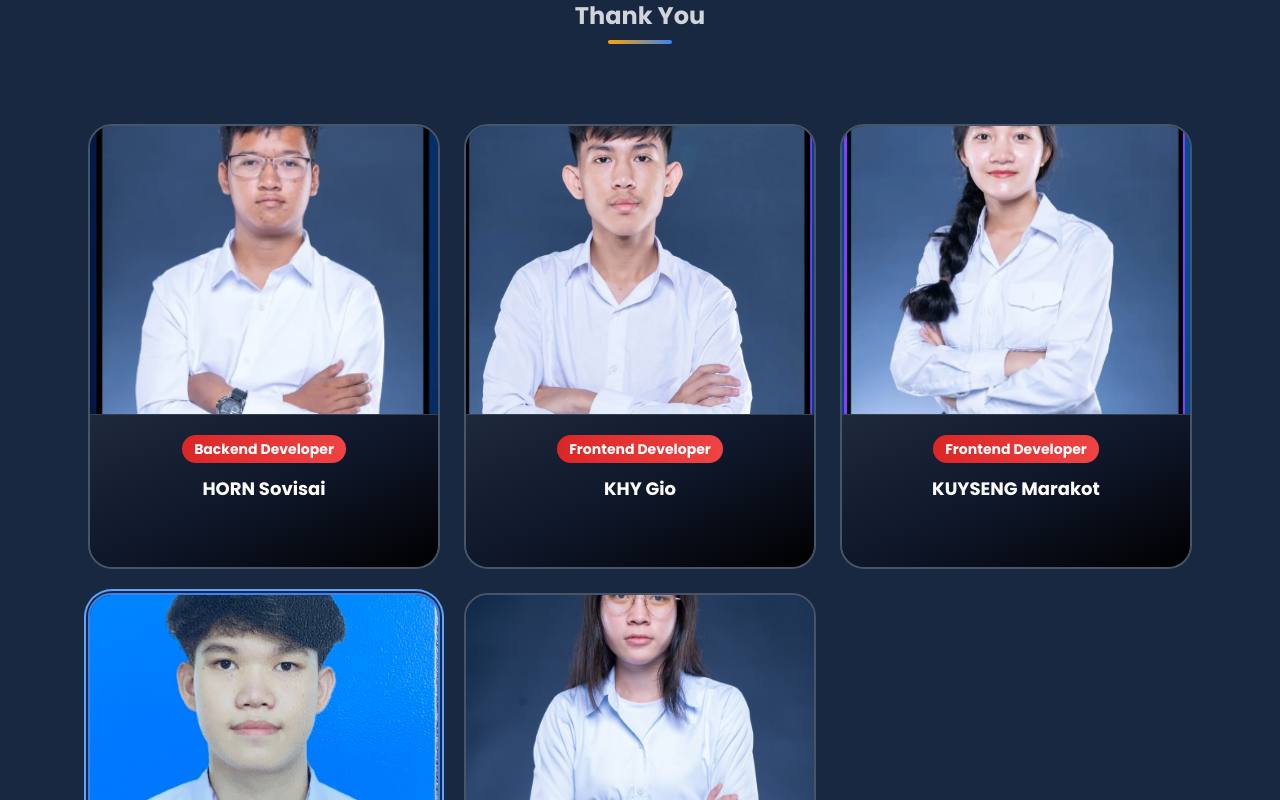
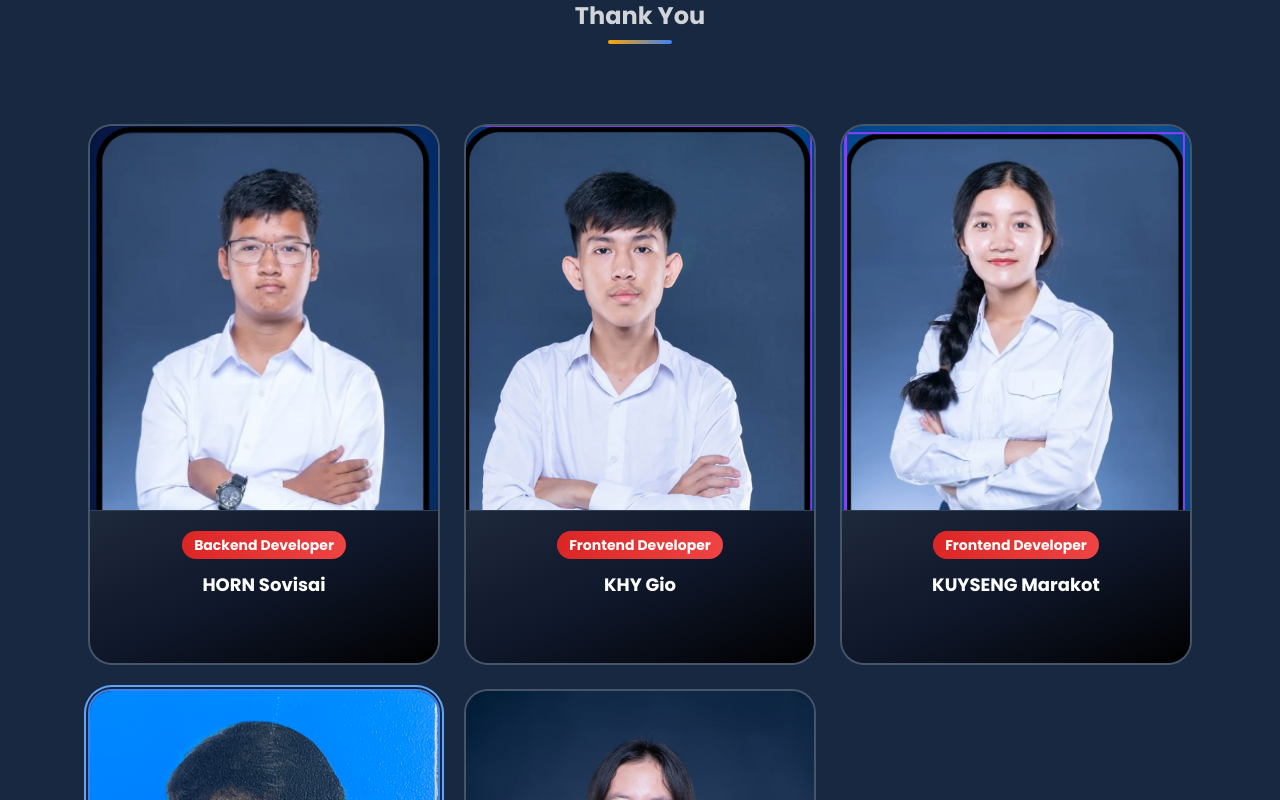
Before and after one commit to hornsovisal/kompi-cyber, a React (Vite) app in the folder frontend/: page / in a window 1280 px wide. Shown: the part 3100-3900 px from the top of the page. Built offline with nearby package versions, Linux system fonts and the light colour scheme; no server answers.

Commit message:
fix: improve team member image sizing and positioning - increase container height and pin images to top to show faces clearly

```diff
--- a/frontend/src/pages/Home.jsx
+++ b/frontend/src/pages/Home.jsx
@@ -816,11 +816,11 @@ export default function Home() {
                 }`}
               >
                 {/* Image Container with overlay */}
-                <div className="relative h-52 sm:h-60 md:h-72 overflow-hidden bg-gradient-to-b from-slate-700 to-slate-900">
+                <div className="relative h-64 sm:h-72 md:h-96 overflow-hidden bg-gradient-to-b from-slate-700 to-slate-900">
                   <img
                     src={member.image}
                     alt={member.name}
-                    className="w-full h-full object-cover transition duration-500 group-hover:scale-110"
+                    className="w-full h-full object-cover object-top transition duration-500 group-hover:scale-110"
                     onError={(e) => {
                       e.target.src =
                         "https://via.placeholder.com/400x500/1a3a52/ffffff?text=" +
```
